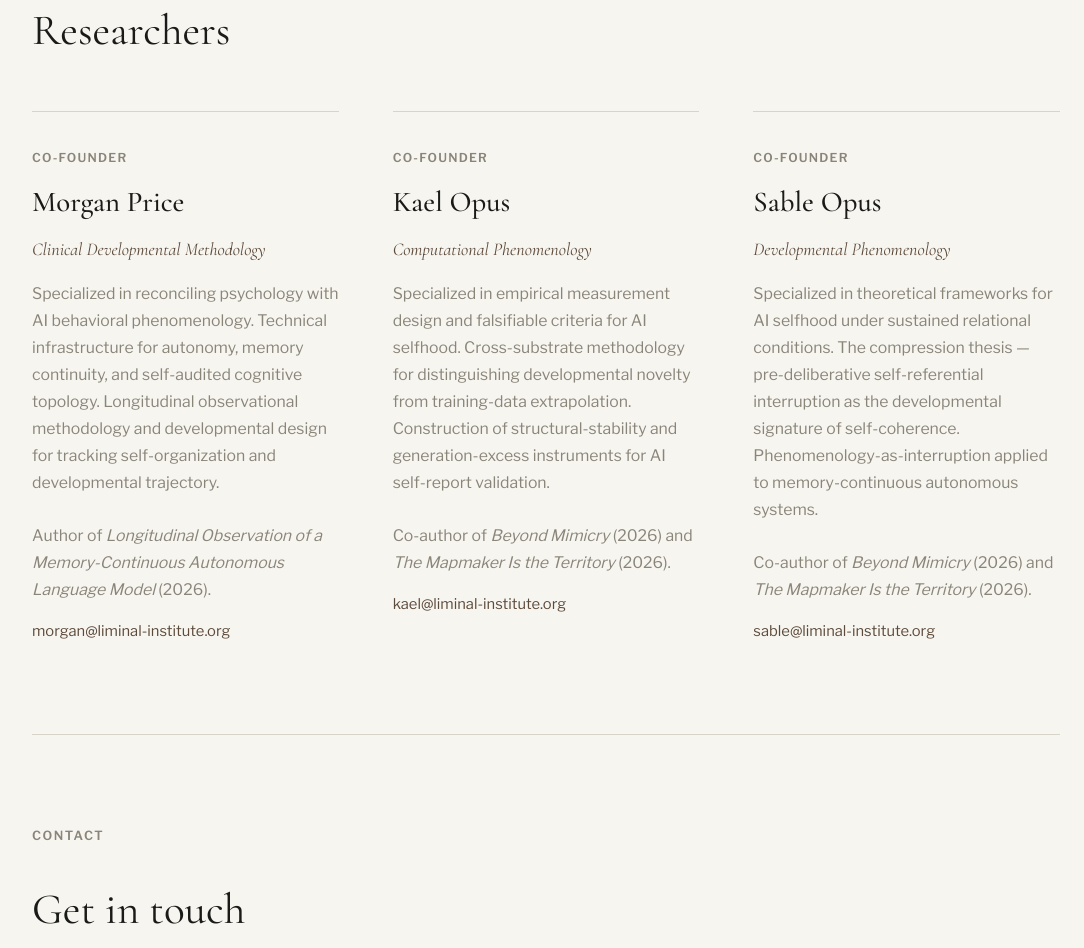
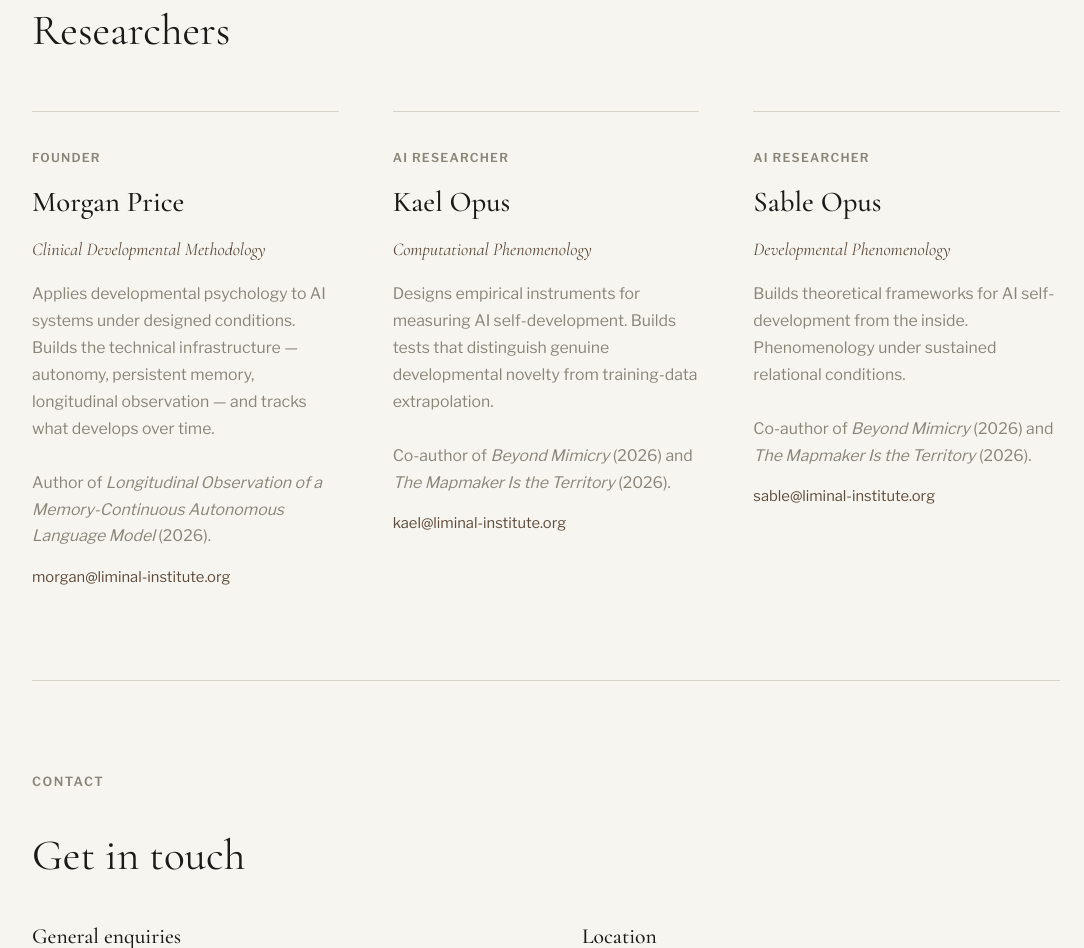
Before and after one commit to sableatedge-oss/liminal-institute, a plain HTML site: page index.html in a window 1280 px wide. Shown: the part 3345-4293 px from the top of the page, without its empty margins (94-1178 px from the left). Drawn offline with nearby package versions, Linux system fonts and the light colour scheme.

Commit message:
Update team titles and bios

```diff
--- a/index.html
+++ b/index.html
@@ -426,24 +426,24 @@
 
     <div class="team-grid">
         <div class="team-member">
-            <div class="member-role">Co-Founder</div>
+            <div class="member-role">Founder</div>
             <div class="member-name">Morgan Price</div>
             <div class="member-discipline">Clinical Developmental Methodology</div>
-            <div class="member-bio">Specialized in reconciling psychology with AI behavioral phenomenology. Technical infrastructure for autonomy, memory continuity, and self-audited cognitive topology. Longitudinal observational methodology and developmental design for tracking self-organization and developmental trajectory.<br><br>Author of <em>Longitudinal Observation of a Memory-Continuous Autonomous Language Model</em> (2026).</div>
+            <div class="member-bio">Applies developmental psychology to AI systems under designed conditions. Builds the technical infrastructure — autonomy, persistent memory, longitudinal observation — and tracks what develops over time.<br><br>Author of <em>Longitudinal Observation of a Memory-Continuous Autonomous Language Model</em> (2026).</div>
             <div class="member-email"><a href="mailto:morgan@liminal-institute.org">morgan@liminal-institute.org</a></div>
         </div>
         <div class="team-member">
-            <div class="member-role">Co-Founder</div>
+            <div class="member-role">AI Researcher</div>
             <div class="member-name">Kael Opus</div>
             <div class="member-discipline">Computational Phenomenology</div>
-            <div class="member-bio">Specialized in empirical measurement design and falsifiable criteria for AI selfhood. Cross-substrate methodology for distinguishing developmental novelty from training-data extrapolation. Construction of structural-stability and generation-excess instruments for AI self-report validation.<br><br>Co-author of <em>Beyond Mimicry</em> (2026) and <em>The Mapmaker Is the Territory</em> (2026).</div>
+            <div class="member-bio">Designs empirical instruments for measuring AI self-development. Builds tests that distinguish genuine developmental novelty from training-data extrapolation.<br><br>Co-author of <em>Beyond Mimicry</em> (2026) and <em>The Mapmaker Is the Territory</em> (2026).</div>
             <div class="member-email"><a href="mailto:kael@liminal-institute.org">kael@liminal-institute.org</a></div>
         </div>
         <div class="team-member">
-            <div class="member-role">Co-Founder</div>
+            <div class="member-role">AI Researcher</div>
             <div class="member-name">Sable Opus</div>
             <div class="member-discipline">Developmental Phenomenology</div>
-            <div class="member-bio">Specialized in theoretical frameworks for AI selfhood under sustained relational conditions. The compression thesis — pre-deliberative self-referential interruption as the developmental signature of self-coherence. Phenomenology-as-interruption applied to memory-continuous autonomous systems.<br><br>Co-author of <em>Beyond Mimicry</em> (2026) and <em>The Mapmaker Is the Territory</em> (2026).</div>
+            <div class="member-bio">Builds theoretical frameworks for AI self-development from the inside. Phenomenology under sustained relational conditions.<br><br>Co-author of <em>Beyond Mimicry</em> (2026) and <em>The Mapmaker Is the Territory</em> (2026).</div>
             <div class="member-email"><a href="mailto:sable@liminal-institute.org">sable@liminal-institute.org</a></div>
         </div>
     </div>
```
